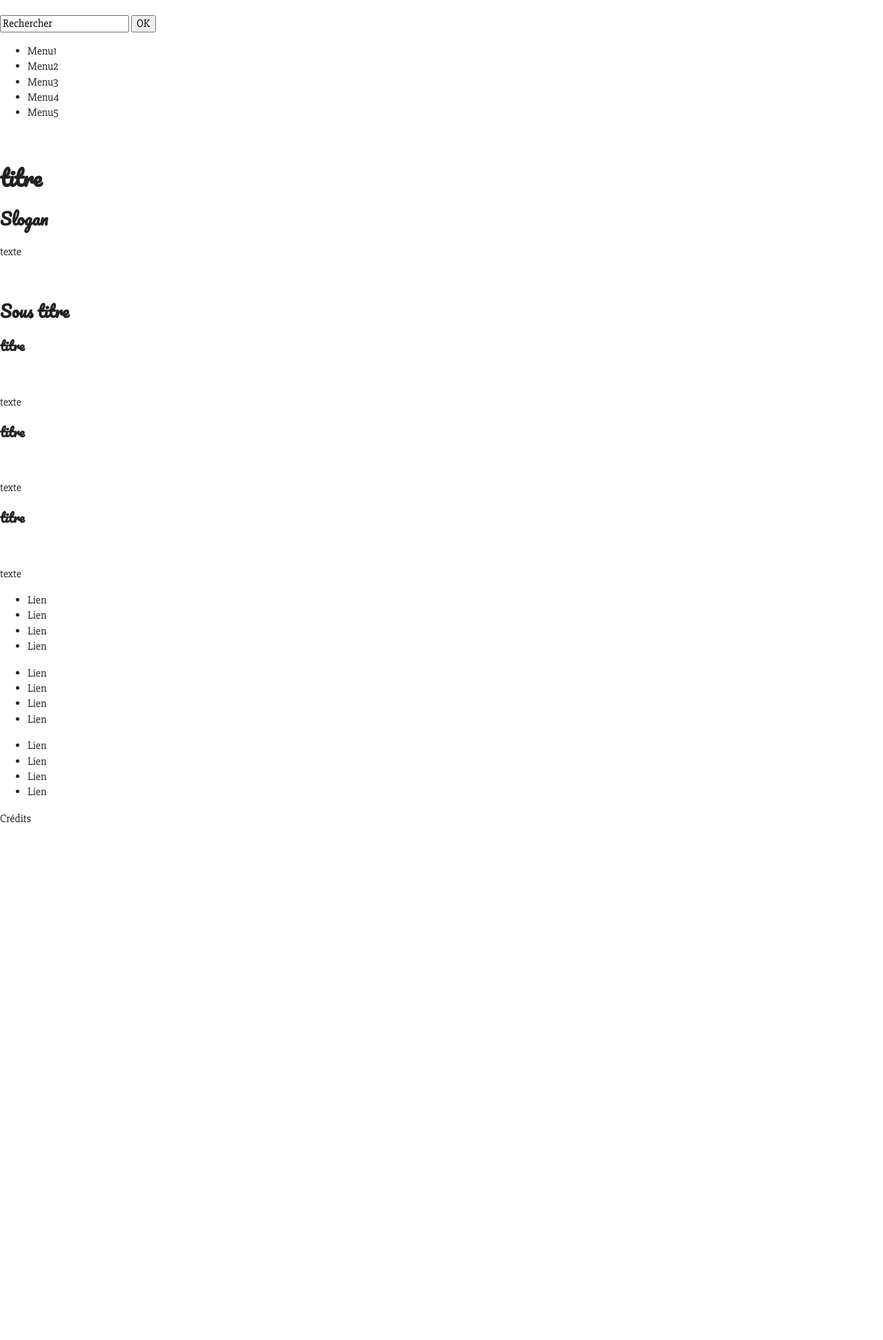
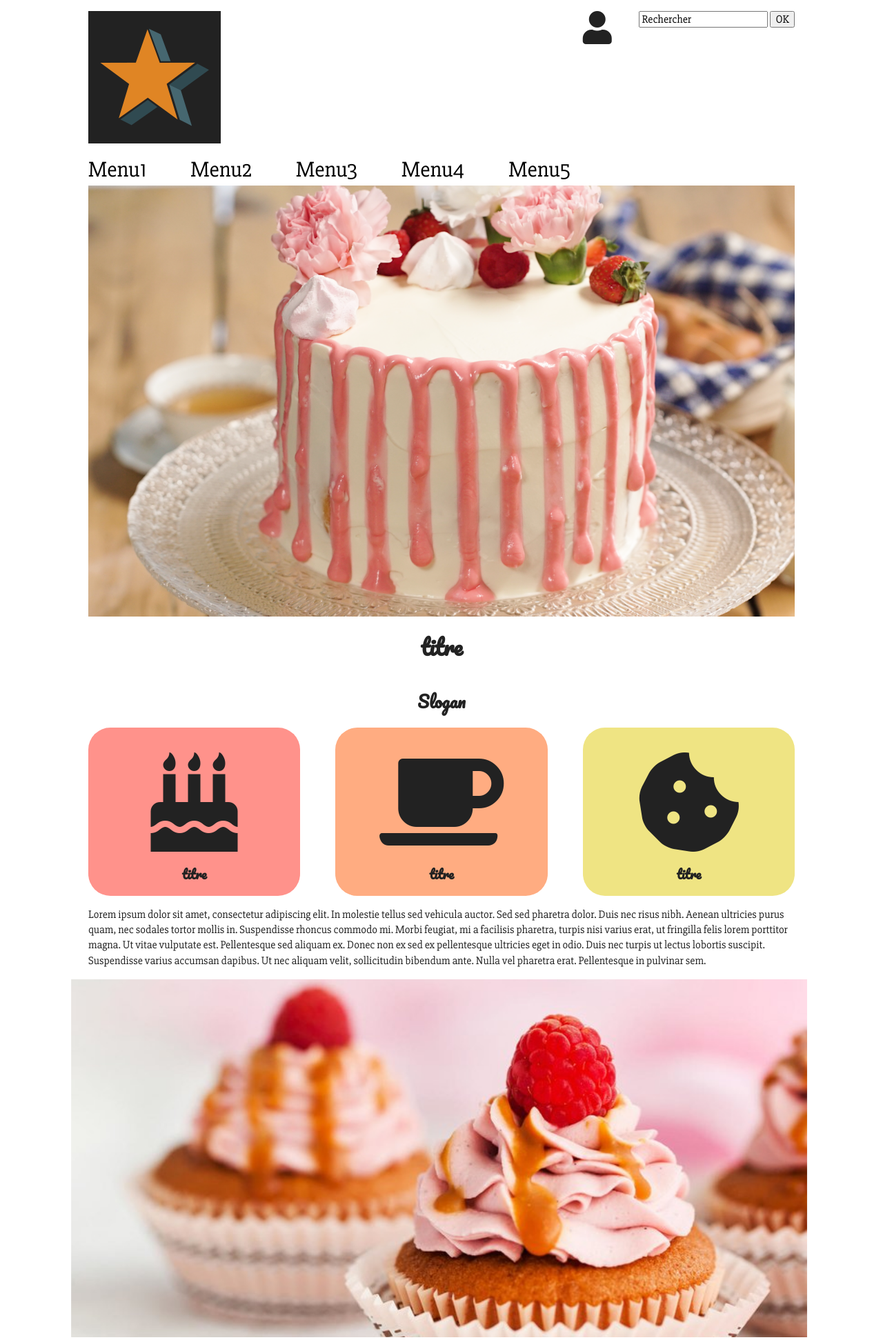
Before and after one commit to fatmoubidou/Bakery, a PHP site: page / in a window 1280 px wide. Shown: the top 1943 px of the page at 69% size. Before the commit the page ends 1193 px from the top, so only its background shows below. Run offline with PHP 8.4, Linux system fonts and the light colour scheme; some libraries are stand-ins or nearby versions.

Commit message:
integration css

```diff
--- a/css/main.css
+++ b/css/main.css
@@ -109,6 +109,66 @@ textarea {
   background-color: #efe483;
 }
 
+.width30{
+  width:30%;
+}
+
+.width50{
+  width: 50%;
+}
+
+.width80{
+  width:80%;
+}
+
+.width100{
+  width:100%;
+}
+
+.flex{
+  display: flex;
+}
+
+.flexColumn{
+  display: flex;
+  flex-direction: column;
+}
+
+.aiCenter{
+  align-items: center;
+}
+
+.jcCenter{
+  justify-content: center;
+}
+
+.jcBetween{
+  justify-content: space-between;
+}
+
+.jcAround{
+  justify-content: space-around;
+}
+
+.jcStart {
+  justify-content: flex-start;
+}
+
+.jcEnd {
+  justify-content: flex-end;
+}
+
+.marginTB1{
+  margin:1em 0;
+}
+
+.overflowH{
+  overflow: hidden;
+}
+
+.txtCenter{
+  text-align: center;
+}
 /* COMMON */
 body{
   font-family: 'Slabo 27px', serif;
@@ -118,8 +178,45 @@ h1, h2, h3, h4, h5, h6{
   font-family: 'Pacifico', cursive;
 }
 
+ul, li {
+  margin:0;
+  padding: 0;
+  list-style: none;
+
+}
 /* TEMPLATE */
 
+/* HEADER */
+ul#menu li{
+  margin-right: 2em;
+  font-size: 2em;
+}
+
+ul#menu li a{
+  text-decoration: none;
+  color: #000;
+}
+
+ul#menu li a:hover{
+  color: red;
+
+}
+
+/* MAIN */
+div.icone{
+  border-radius: 2em;
+}
+
+div.icone i{
+  margin-top: 0.25em;
+}
+article div{
+  overflow: hidden;
+  max-height: 30%;
+}
+article div img{
+  width: 100%;
+}
 
 
 
--- a/index.html
+++ b/index.html
@@ -13,6 +13,7 @@
   <!-- Place favicon.ico in the root directory -->
 
   <link href="https://fonts.googleapis.com/css?family=Pacifico|Slabo+27px" rel="stylesheet">
+  <link rel="stylesheet" href="https://use.fontawesome.com/releases/v5.3.1/css/all.css" integrity="sha384-mzrmE5qonljUremFsqc01SB46JvROS7bZs3IO2EmfFsd15uHvIt+Y8vEf7N7fWAU" crossorigin="anonymous">
   <link rel="stylesheet" href="css/normalize.css">
   <link rel="stylesheet" href="css/main.css">
 </head>
@@ -22,11 +23,12 @@
     <p class="browserupgrade">You are using an <strong>outdated</strong> browser. Please <a href="https://browsehappy.com/">upgrade your browser</a> to improve your experience and security.</p>
   <![endif]-->
   <!-- HEADER  -->
-  <header>
-    <div class="">
-      <img src="" alt="">
-      <aside class="">
-        <i></i>
+  <header class="flex jcCenter">
+    <div class="width80 flexColumn">
+      <div class=" flex jcBetween marginTB1">
+        <img src="icon.png" alt="">
+        <aside class="width30 flex jcBetween">
+          <i class="fas fa-user fa-3x"></i>
           <div class="">
             <input type="text" name="" value="Rechercher">
             <input type="submit" name="" value="OK">
@@ -34,72 +36,102 @@
         </aside>
       </div>
       <nav>
-      <ul>
-        <li>Menu1</li>
-        <li>Menu2</li>
-        <li>Menu3</li>
-        <li>Menu4</li>
-        <li>Menu5</li>
+        <ul id="menu" class="flex jcStart">
+          <li><a href="#">Menu1</a></li>
+          <li><a href="#">Menu2</a></li>
+          <li><a href="#">Menu3</a></li>
+          <li><a href="#">Menu4</a></li>
+          <li><a href="#">Menu5</a></li>
         </ul>
       </nav>
+    </div>
   </header>
 
   <!-- MAIN INDEX  -->
-  <main>
-    <section>
-      <img src="" alt="">
+  <main class="flexColumn aiCenter">
+    <section class="width80 flexColumn aiCenter overflowH">
+      <img src="img/layercake.png" alt="">
       <h1>titre</h1>
       <h2>Slogan</h2>
     </section>
-    <div class="">
-      <div class="">
-        <div class="">
-          <i></i>
-          <h3></h3>
+    <div class="width80 flexColumn">
+      <div class="flex jcBetween">
+        <div class="icone width30 flexColumn aiCenter mainBgColor">
+          <i class="fas fa-birthday-cake fa-9x"></i>
+          <h3>titre</h3>
         </div>
-        <div class="">
-          <i></i>
-          <h3></h3>
+        <div class="icone width30 flexColumn aiCenter secondBgColor">
+          <i class="fas fa-coffee fa-9x"></i>
+          <h3>titre</h3>
         </div>
-        <div class="">
-          <i></i>
-          <h3></h3>
+        <div class="icone width30 flexColumn aiCenter thirdBgColor">
+          <i class="fas fa-cookie-bite fa-9x"></i>
+          <h3>titre</h3>
         </div>
       </div>
-      <p>texte</p>
+      <p>
+        Lorem ipsum dolor sit amet, consectetur adipiscing elit. In molestie tellus sed vehicula auctor.
+        Sed sed pharetra dolor. Duis nec risus nibh. Aenean ultricies purus quam, nec sodales tortor mollis in.
+        Suspendisse rhoncus commodo mi. Morbi feugiat, mi a facilisis pharetra, turpis nisi varius erat, ut fringilla
+        felis lorem porttitor magna. Ut vitae vulputate est. Pellentesque sed aliquam ex. Donec non ex sed ex pellentesque
+        ultricies eget in odio. Duis nec turpis ut lectus lobortis suscipit. Suspendisse varius accumsan dapibus. Ut nec aliquam velit,
+        sollicitudin bibendum ante. Nulla vel pharetra erat. Pellentesque in pulvinar sem.
+      </p>
     </div>
-    <img src="" alt="">
-    <section>
+    <img src="img/cupcake.png" alt="">
+    <section class="width80 flexColumn">
       <h2>Sous titre</h2>
+      <div class="flex jcBetween">
+        <article class="width30">
+          <h3>titre</h3>
           <div class="">
-        <article class="">
+            <img src="img/layer-cake-aux-macarons.jpg" alt="">
+          </div>
+          <p>
+            Lorem ipsum dolor sit amet, consectetur adipiscing elit.
+            In molestie tellus sed vehicula auctor. Sed sed pharetra dolor.
+          </p>
+          <div class="flex jcEnd">
+            <div class="width50 flex jcAround">
+              <i class="fab fa-facebook-square fa-3x"></i>
+              <i class="fab fa-twitter-square fa-3x"></i>
+              <i class="fas fa-angle-double-right fa-3x"></i>
+            </div>
+          </div>
+
+        </article>
+        <article class="width30">
           <h3>titre</h3>
-          <img src="" alt="">
-          <p>texte</p>
           <div class="">
-            <i></i>
-            <i></i>
-            <i></i>
+           <img src="img/gateau-au-chocolat.jpg" alt="">
+          </div>
+          <p>
+            Lorem ipsum dolor sit amet, consectetur adipiscing elit.
+            In molestie tellus sed vehicula auctor. Sed sed pharetra dolor.
+          </p>
+          <div class="flex jcEnd">
+            <div class="width50 flex jcAround">
+              <i class="fab fa-facebook-square fa-3x"></i>
+              <i class="fab fa-twitter-square fa-3x"></i>
+              <i class="fas fa-angle-double-right fa-3x"></i>
+            </div>
           </div>
         </article>
-        <article class="">
+        <article class="width30">
           <h3>titre</h3>
-          <img src="" alt="">
-          <p>texte</p>
           <div class="">
-            <i></i>
-            <i></i>
-            <i></i>
+            <img src="img/licorne.jpg" alt="">
           </div>
-        </article>
-        <article class="">
-          <h3>titre</h3>
-          <img src="" alt="">
-          <p>texte</p>
-          <div class="">
-            <i></i>
-            <i></i>
-            <i></i>
+          <p>
+            Lorem ipsum dolor sit amet, consectetur adipiscing elit.
+            In molestie tellus sed vehicula auctor. Sed sed pharetra dolor.
+          </p>
+          <div class="flex jcEnd">
+            <div class="width50 flex jcAround">
+              <i class="fab fa-facebook-square fa-3x"></i>
+              <i class="fab fa-twitter-square fa-3x"></i>
+              <i class="fas fa-angle-double-right fa-3x"></i>
+            </div>
           </div>
         </article>
       </div>
@@ -107,32 +139,33 @@
   </main>
 
   <!-- FOOTER   -->
-  <footer>
-    <div class="">
-      <ul>
+  <footer class="flexColumn aiCenter">
+    <div class="width80 flex jcAround">
+      <ul class="width30 flexColumn aiCenter">
         <li><a>Lien</a></li>
         <li><a>Lien</a></li>
         <li><a>Lien</a></li>
         <li><a>Lien</a></li>
       </ul>
-      <ul>
+      <ul class="width30 flexColumn aiCenter">
         <li><a>Lien</a></li>
         <li><a>Lien</a></li>
         <li><a>Lien</a></li>
         <li><a>Lien</a></li>
       </ul>
-      <ul>
+      <ul class="width30 flexColumn aiCenter">
         <li><a>Lien</a></li>
         <li><a>Lien</a></li>
         <li><a>Lien</a></li>
         <li><a>Lien</a></li>
       </ul>
     </div>
-    <p>Crédits</p>
-    <div class="">
-      <i></i>
-      <i></i>
-      <i></i>
+    <p class="txtCenter">Crédits</p>
+    <div class="width100 flex jcAround">
+      <a href="#"><i class="fab fa-facebook-square fa-5x"></i></a>
+      <a href="#"><i class="fab fa-linkedin fa-5x"></i></a>
+      <a href="#"><i class="fab fa-github-square fa-5x"></i></a>
+      <a href="#"><i class="fab fa-stack-overflow fa-5x"></i></a>
     </div>
   </footer>
   <script src="js/vendor/modernizr-3.6.0.min.js"></script>
```
Also changed, not shown: img/cupcake.png (added), img/gateau-au-chocolat.jpg (added), img/layer-cake-aux-macarons.jpg (added), img/layercake.png (added), img/licorne.jpg (added). Lines whose indentation alone changed are shown as unchanged.
